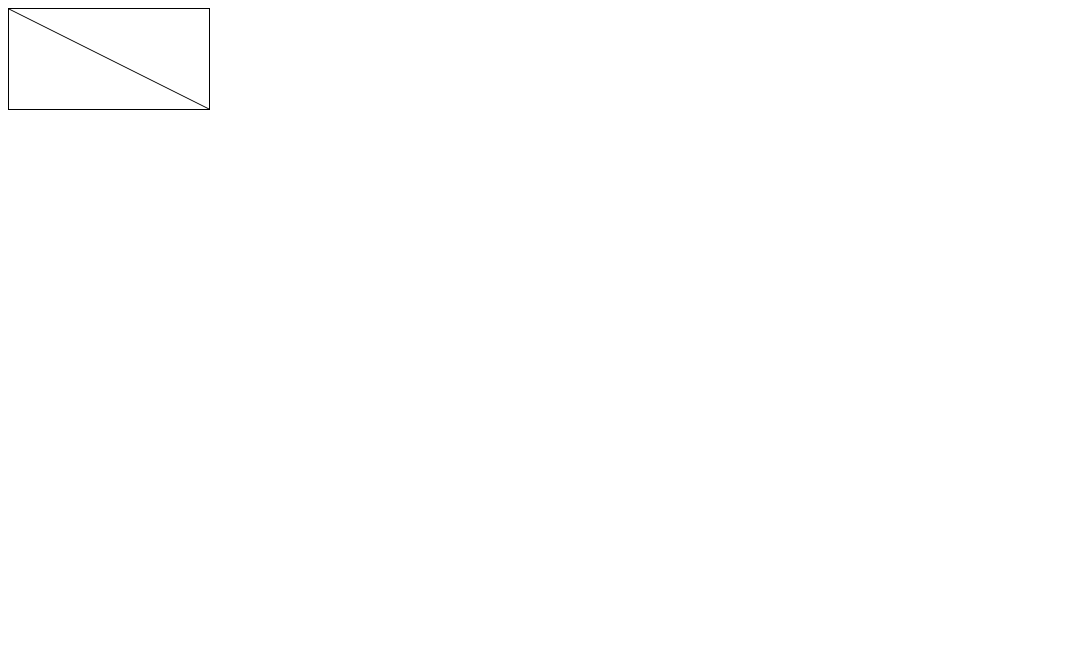
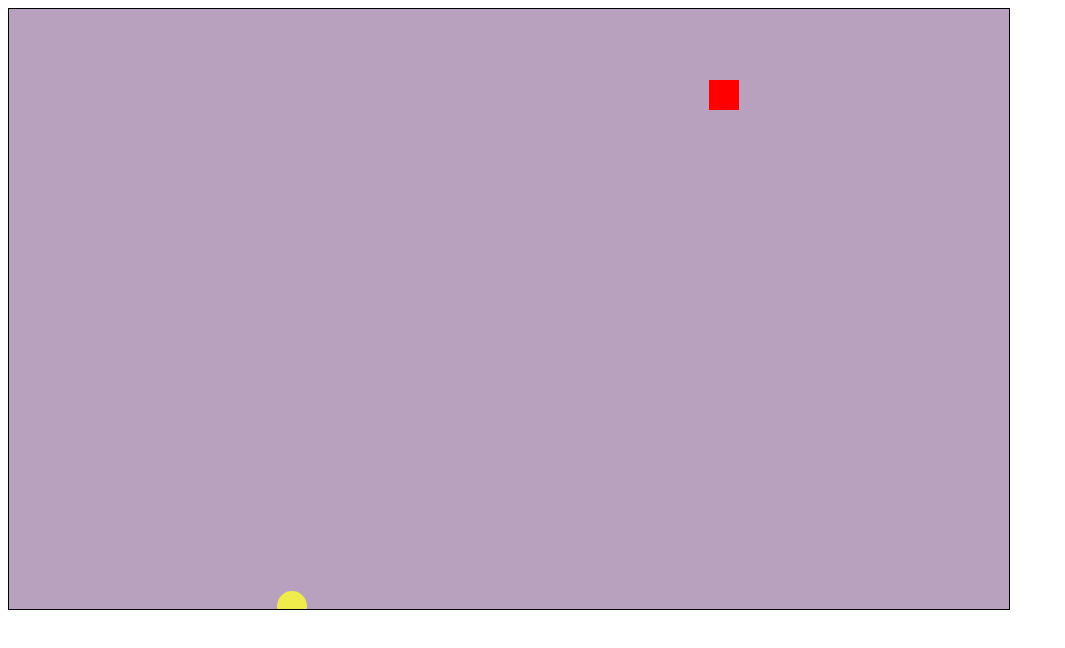
Before and after one commit to firecrust17/canvas, a plain HTML site: page index.html in a window 1280 px wide. Shown: the whole page, without its empty margins (0-1065 px from the left). Drawn offline with Linux system fonts and the light colour scheme.

Commit message:
ball bounce logic with gravity + obstacle

```diff
--- a/index.html
+++ b/index.html
@@ -1,2 +1,6 @@
-<canvas id="myCanvas" width="200" height="100" style="border:1px solid #000000;">
-<script type="text/javascript" src="script.js"></script>
+<body onload="startGame()">
+	<div>
+		<canvas onclick="jump()" id="myCanvas" width="1000" height="600" style="border:1px solid #000000;"></canvas>
+		<script type="text/javascript" src="script.js"></script>
+	</div>
+</body>
--- a/script.js
+++ b/script.js
@@ -1,5 +1,112 @@
-var c = document.getElementById("myCanvas");
-var ctx = c.getContext("2d");
-ctx.moveTo(0, 0);
-ctx.lineTo(200, 100);
-ctx.stroke();
+var interval_ms = 20;
+var frames = 1000 / interval_ms;
+
+var myGamePiece;
+var myGameEnemy;
+
+var myGameArea = {
+	canvas : document.getElementById("myCanvas"),
+	end: true,
+	start : function() {
+    this.context = this.canvas.getContext("2d");
+    // document.body.insertBefore(this.canvas, document.body.childNodes[0]);
+    this.interval = setInterval(updateGameArea, interval_ms);	//	50 frames per second
+  },
+  clear : function() {
+  	this.context.clearRect(0, 0, this.canvas.width, this.canvas.height);
+  	// this.context.fillRect(0,0, this.canvas.width, this.canvas.height);
+  	this.context.fillStyle = '#b8a0bf';
+		this.context.fillRect(0, 0, this.canvas.width, this.canvas.height);
+  },
+  stop : function() {
+  	clearInterval(this.interval);
+  	console.log("game over");
+  	// startGame();
+  }
+}
+
+function startGame() {
+	myGameArea.start();
+	myGamePiece = new component(15, 15, 15, "#efec4c", 3, 100);
+	myGameEnemy = new enemy(30, 30, "red", 700, 1);
+}
+
+function component(width, height, radius, color, x, y) {
+	this.width = width;
+	this.height = height;
+	this.x = x;
+	this.y = y;
+	this.gravity = 10;
+	this.x_speed = 4;
+	this.y_speed = 0;
+	this.angle = 0;
+	this.dx_angle = 1 * Math.PI/100;
+
+	this.update = function() {
+		ctx = myGameArea.context;
+		// ctx.save();
+		// ctx.translate(this.x, this.y);
+		// ctx.rotate(this.angle);
+		// ctx.fillStyle = color;
+		// ctx.fillRect(this.width / -2, this.height / -2, this.width, this.height);
+		// ctx.restore();
+		ctx.fillStyle = color; //red
+		ctx.beginPath();
+		ctx.arc(this.x, this.y, radius, 0, Math.PI*2,true);
+		ctx.closePath();
+		ctx.fill();
+
+		// ctx.fillStyle = color;
+		// ctx.arc(this.width, this.height, radius, 0, 2 * Math.PI);
+		// ctx.stroke();
+
+	}
+
+	this.new_position = function() {
+		if(this.x > myGameArea.canvas.width - width || this.x <= 0){
+			this.x_speed = -this.x_speed;
+			this.dx_angle = -this.dx_angle;
+		}
+		if(this.y+this.height > myGameArea.canvas.height){
+			myGameArea.stop();
+		}
+		this.y_speed = this.y_speed + this.gravity / frames;
+		myGamePiece.x += this.x_speed;
+		myGamePiece.y += this.y_speed;
+	}
+}
+
+function enemy(width, height, color, x, y) {
+	this.width = width;
+	this.height = height;
+	this.x = x;
+	this.y = y;
+	this.x_speed = 0;
+	this.y_speed = 1;
+	this.angle = 0;
+	this.dx_angle = 1 * Math.PI/100;
+
+	this.update = function() {
+		ctx = myGameArea.context;
+
+    ctx.fillStyle = color;
+    ctx.fillRect(this.x, this.y, this.width, this.height);
+	}
+
+	this.new_position = function() {
+		myGameEnemy.y += this.y_speed;
+	}
+}
+
+function updateGameArea() {
+  myGameArea.clear();
+  myGamePiece.angle += myGamePiece.dx_angle;
+  myGamePiece.update();
+  myGamePiece.new_position();
+  myGameEnemy.update();
+  myGameEnemy.new_position();
+}
+
+function jump() {
+  myGamePiece.y_speed = -7;
+}
```
